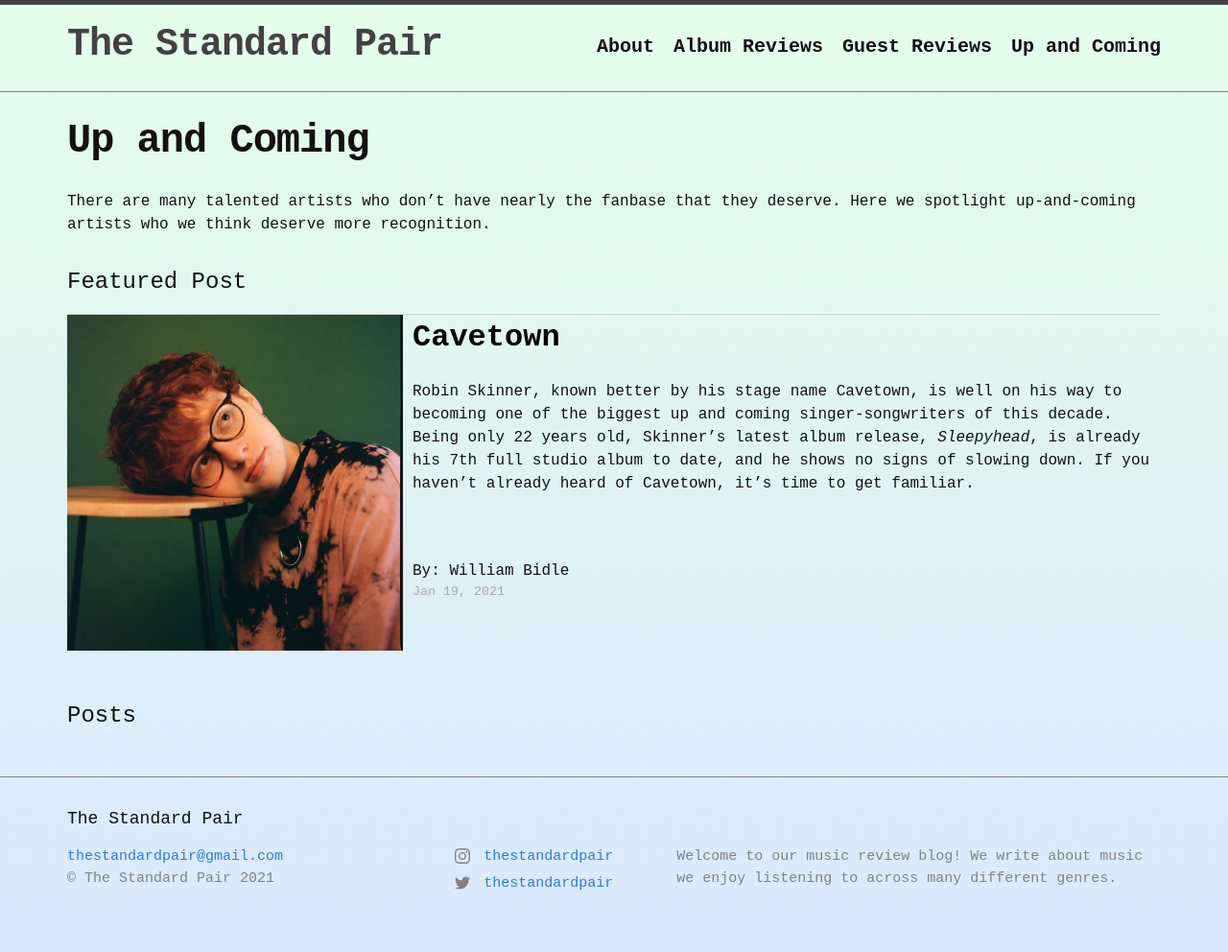
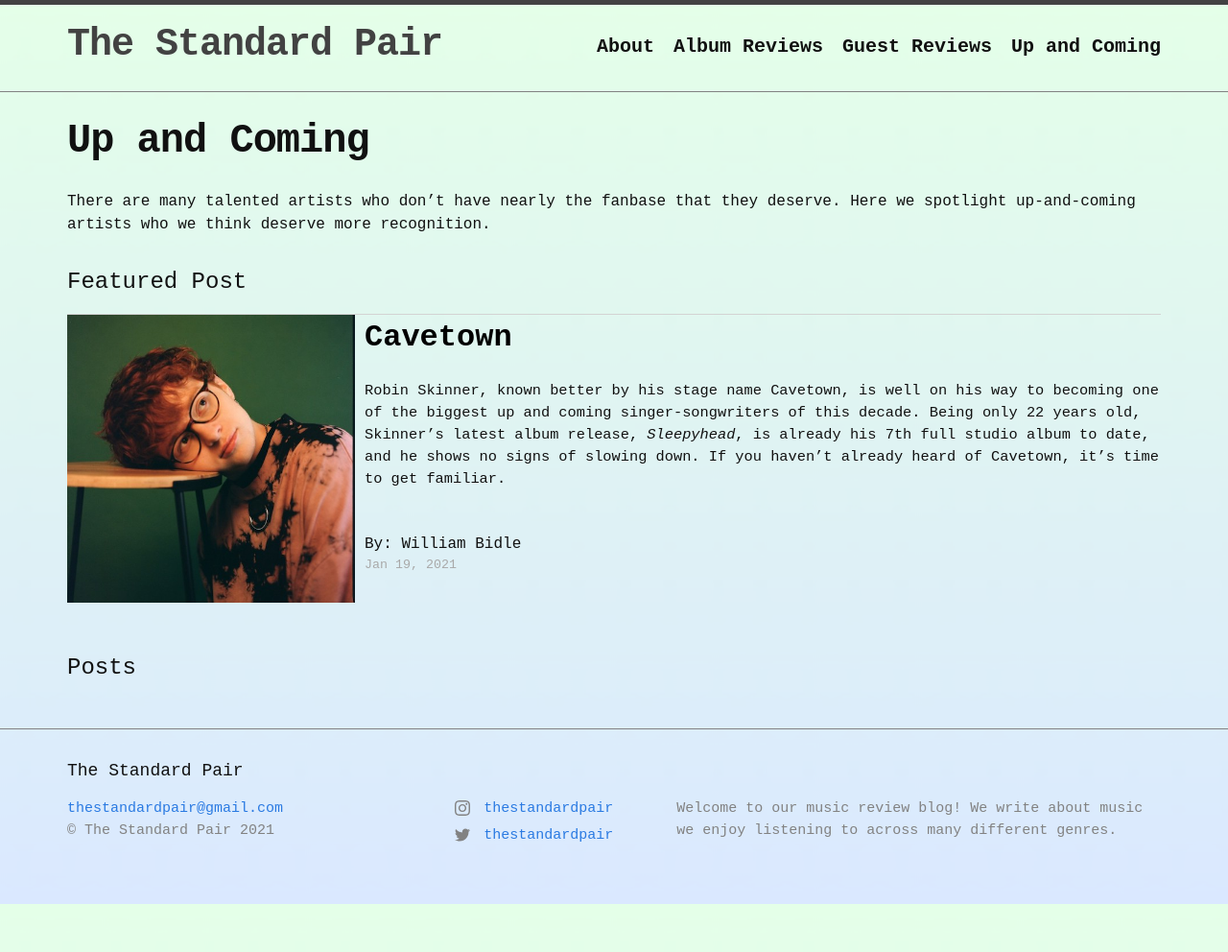
Before and after one commit to WilliamBidle/williambidle.github.io, a Jekyll site: the page built from feed/up-and-coming.markdown, in a window 1280 px wide. Shown: the whole page at 96% size. Built offline with Jekyll 4.4.1, drawn with Linux system fonts in a browser that asks for light colours; after the commit the page ends 942 px from its top, so only the background shows below that.

Commit message:
more stylistic chanegs

```diff
--- a/_sass/minima/_feed.scss
+++ b/_sass/minima/_feed.scss
@@ -1,8 +1,8 @@
 // this is the stying for a featured post
 .featured-post .feed-card {
   display: grid;
-  grid-template-columns: 350px 1fr;
-  grid-template-rows: 350px;
+  grid-template-columns: 300px 1fr;
+  grid-template-rows: 300px;
   column-gap: 10px;
   margin-top: 10px;
   margin-bottom: 50px;
@@ -63,7 +63,7 @@
 
   .excerpt {
     // font-style: italic;
-    font-size: 12pt;
+    font-size: 11.5pt;
     margin-top: 20px;
     font-family: monospace;
   }
@@ -135,7 +135,7 @@
 
   .post-link {
     font-weight: bold;
-    font-size: 16pt;
+    font-size: 18pt;
     &:link { color: black;}
     &:visited { color: black;}
     &:hover { color: black;}
@@ -148,7 +148,7 @@
 
   .excerpt {
     // font-style: italic;
-    font-size: 10pt;
+    font-size: 10.5pt;
     font-family: monospace;
   }
 
```
